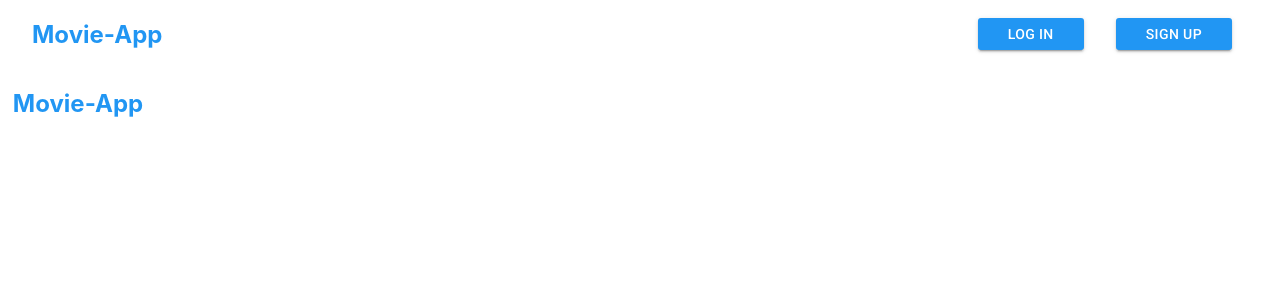
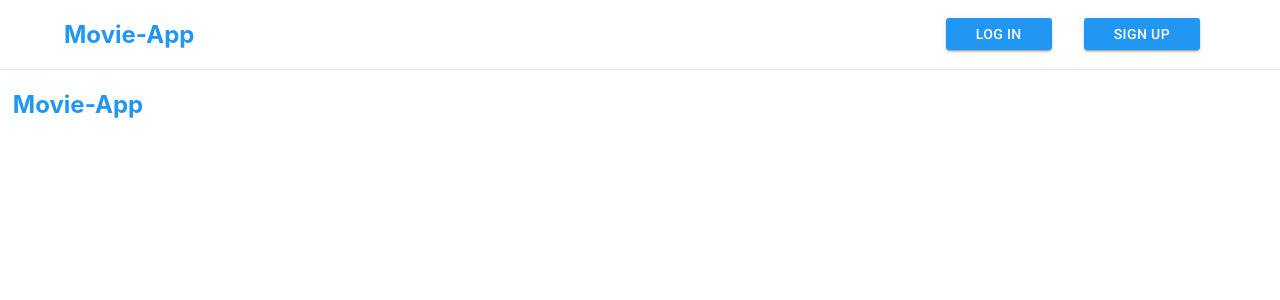
Before and after one commit to siarheiRoukach/movie-app, a React (Create React App) app: page / in a window 1280 px wide. Shown: the top 300 px of the page. Built offline with nearby package versions, Linux system fonts and the light colour scheme.

Commit message:
add header bd-bottom

```diff
--- a/src/components/header/Header.js
+++ b/src/components/header/Header.js
@@ -38,10 +38,8 @@ const Header = () => {
 
   return (
     <header className="header">
-      <h2>
-        <Link to="/" className="header__title">
-          Movie-App
-        </Link>
+      <h2 className="header__title">
+        <Link to="/">Movie-App</Link>
       </h2>
       <div className="header__controls">
         {loggedStatus ? (
--- a/src/components/header/Header.scss
+++ b/src/components/header/Header.scss
@@ -1,22 +1,36 @@
 .header {
   align-items: center;
+  border-bottom: 1px solid #ebebeb;
   display: flex;
   margin: 0 auto;
   justify-content: space-between;
-  width: 95%;
+  width: 100%;
 
   &__title {
-    color: #2196f3;
-    text-decoration: none;
+    margin-left: 5%;
+    a {
+      color: #2196f3;
+      text-decoration: none;
+    }
+  }
+
+  &__controls {
+    margin-right: 5%;
   }
 
   @media screen and (max-width: 950px) {
+    border-bottom: none;
     flex-direction: column;
     justify-content: center;
     width: 100%;
 
+    &__title {
+      margin-left: 0;
+    }
+
     &__controls {
       width: 80%;
+      margin-right: 0;
     }
   }
 }
```
